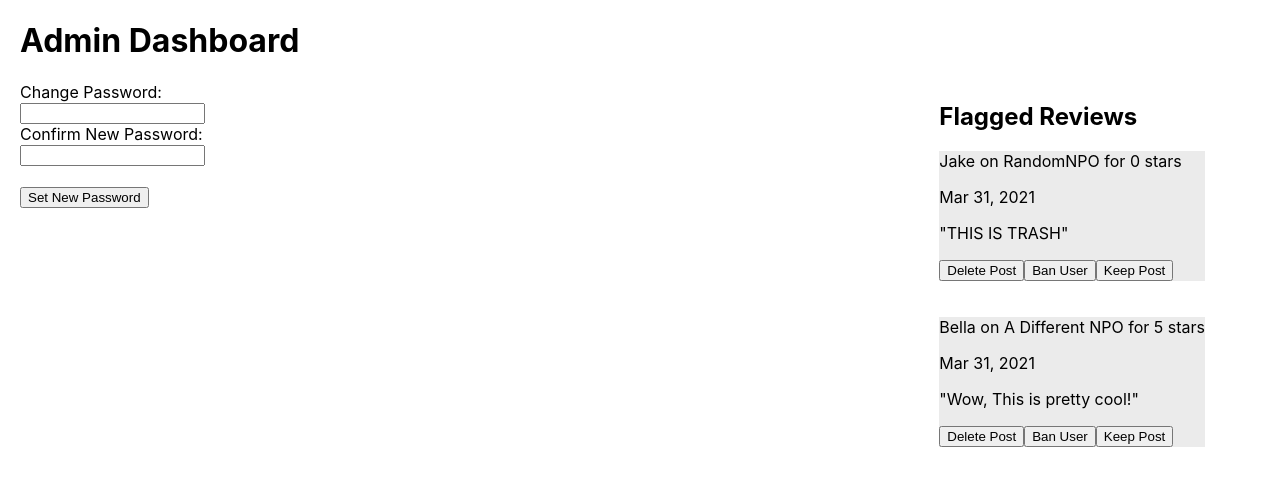
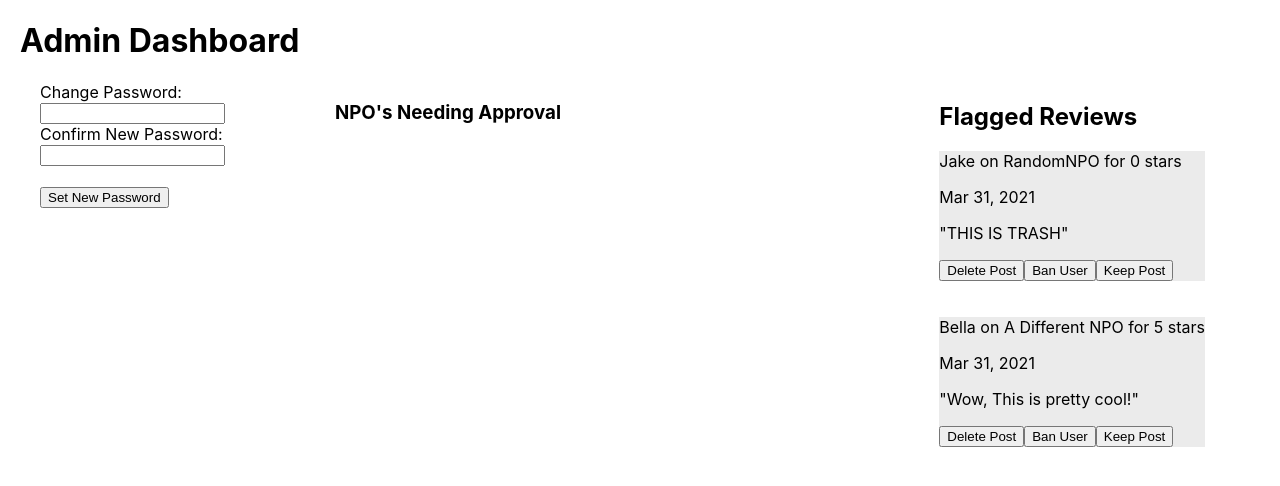
Before and after one commit to YongjiaXu/S21_DB_GUI, a React (Create React App) app in the folder frontend/: page / in a window 1280 px wide. Shown: the top 486 px of the page. Built offline with nearby package versions, Linux system fonts and the light colour scheme.

Commit message:
PasswordUpdate Component

```diff
--- a/frontend/src/app/adminDash.jsx
+++ b/frontend/src/app/adminDash.jsx
@@ -1,50 +1,26 @@
 import React from 'react';
 import {FlaggedReviewList} from './flaggedReviews';
+import {PasswordUpdate} from './passwordUpdate';
+
+export class AdminDash extends React.Component{
+    render(){
+        return<>
 
 
-export class AdminDash extends React.Component{
-    state={
-        newPassword:'',
-        confirmPassword:''
-    }
-    render(){
-        return<>
         <h1 style={{marginLeft:"20px"}}>Admin Dashboard</h1>
 
-        <div className="changePasswordGroup" style={{marginLeft:"20px",float:"left"}}>
-            <div className="form-group">
-                <label htmlFor="passwordReset">Change Password:</label>
-                <br/>
-                <input type="text"
-                id="passwordReset"
-                name="passwordReset"
-                value={this.state.newPassword}
-                onChange={event => this.setState({newPassword: event.target.value})}
-                className="form-control" />
-            </div>
-            <div className="form-group" >
-                <label htmlFor="confirmPassword">Confirm New Password:</label>
-                <br/>
-                <input type="text"
-                id="confirmPassword"
-                name="confirmPassword"
-                value={this.state.confirmPassword}
-                onChange={event => this.setState({confirmPassword: event.target.value})}
-                className="form-control" />
-            </div>
-            <br/>
-            <button className="loginButton" >Set New Password</button>
+        <div className="fpassword update" style={{float:"left", marginLeft:"20px"}}>
+            <PasswordUpdate/>
+        </div>
+
+        <div className="npo" style={{float:"left", marginLeft:"110px"}}>
+            <h3>NPO's Needing Approval</h3>
         </div>
 
 
         <div className="flaggedPosts" style={{float:"right", marginRight:"20px"}}>
             <FlaggedReviewList/>
         </div>
-
-
-
-
-
         </>
         }
 }
--- a/frontend/src/app/loginPage.jsx
+++ b/frontend/src/app/loginPage.jsx
@@ -40,7 +40,7 @@ export class LoginPage extends React.Component {
             <button className="loginButton">Login</button>
             <br/><br/>
             <button className="newUser">Create New Account</button>
-        {/* <table>
+        {/* {<table>
             <tbody>
                 {
                     this.state.users.map((user, i) => <tr key={i}>
@@ -52,7 +52,7 @@ export class LoginPage extends React.Component {
             </tbody>
         </table>
             <p>single user: {this.state.specific_user}</p>
-            {console.log(this.state.specific_user)} */}
+            {console.log(this.state.specific_user)}} */}
         </>
     }
     componentDidMount() {
--- /dev/null
+++ b/frontend/src/app/passwordUpdate.jsx
@@ -0,0 +1,39 @@
+import React from 'react';
+
+export class PasswordUpdate extends React.Component{
+
+    state={
+        newPassword:'',
+        confirmPassword:''
+    }
+
+
+    render(){
+        return<>
+        <div className="changePasswordGroup" style={{marginLeft:"20px",float:"left"}}>
+        <div className="form-group">
+            <label htmlFor="passwordReset">Change Password:</label>
+            <br/>
+            <input type="text"
+            id="passwordReset"
+            name="passwordReset"
+            value={this.state.newPassword}
+            onChange={event => this.setState({newPassword: event.target.value})}
+            className="form-control" />
+        </div>
+        <div className="form-group" >
+            <label htmlFor="confirmPassword">Confirm New Password:</label>
+            <br/>
+            <input type="text"
+            id="confirmPassword"
+            name="confirmPassword"
+            value={this.state.confirmPassword}
+            onChange={event => this.setState({confirmPassword: event.target.value})}
+            className="form-control" />
+        </div>
+        <br/>
+        <button className="passwordButton" >Set New Password</button>
+    </div>
+    </>
+    }
+}
```
